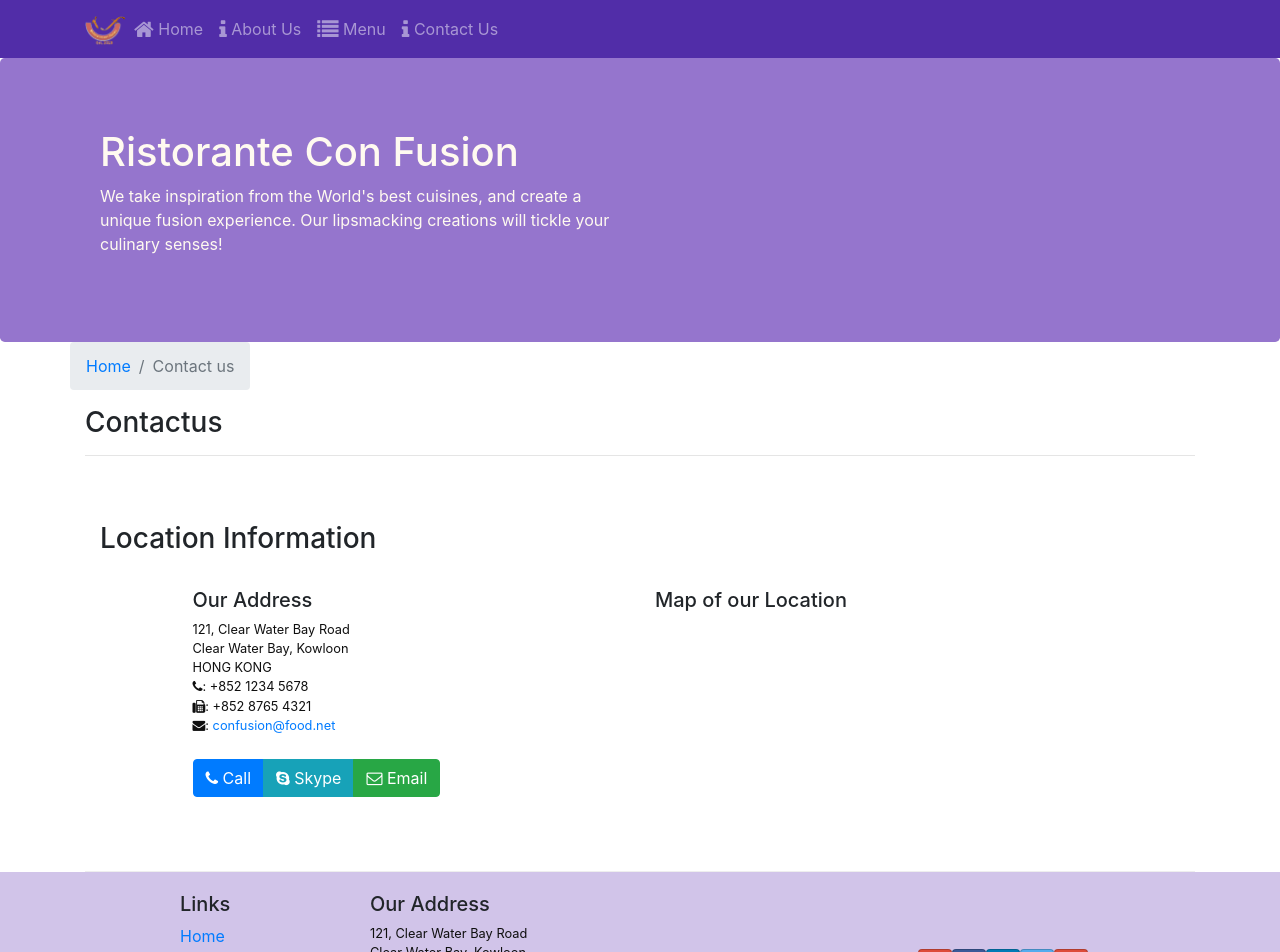
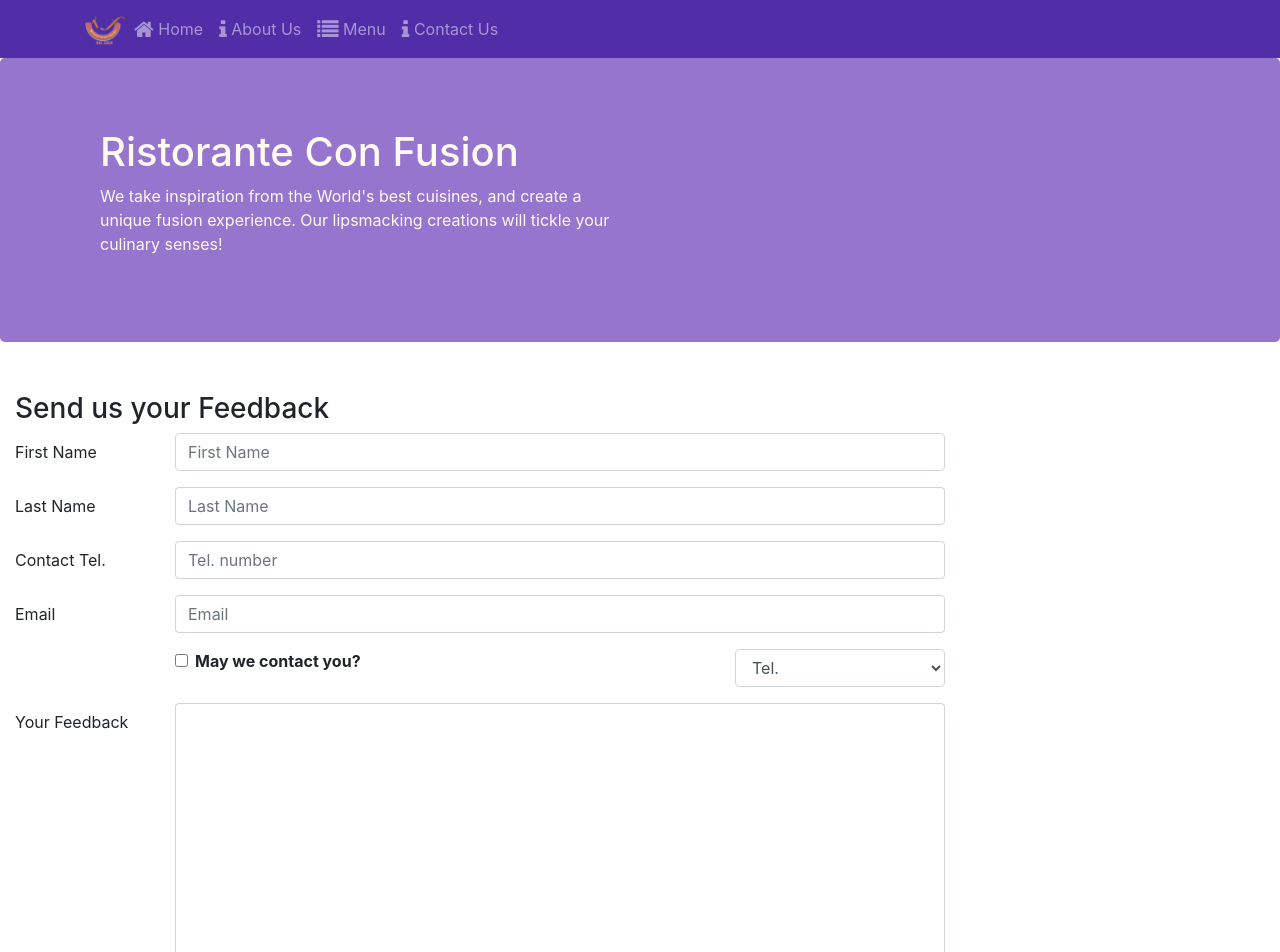
Before and after one commit to mithelan/reactjs-Coursera, a React (Create React App) app: page /contactus in a window 1280 px wide. Shown: the top 952 px of the page. Built offline with nearby package versions, Linux system fonts and the light colour scheme.

Commit message:
Controlled Forms

```diff
--- a/package.json
+++ b/package.json
@@ -11,6 +11,8 @@
     "font-awesome": "^4.7.0",
     "react": "^16.13.1",
     "react-dom": "^16.13.1",
+    "react-redux": "^7.2.0",
+    "react-redux-form": "^1.16.14",
     "react-router-dom": "^5.2.0",
     "react-scripts": "3.4.1",
     "reactstrap": "^8.5.1"
--- a/src/components/ContactComponent.js
+++ b/src/components/ContactComponent.js
@@ -1,51 +1,130 @@
-import React from 'react';
-import {Breadcrumb, BreadCrumb, BreadcrumbItem} from 'reactstrap';
-import {Link} from "react-router-dom";
+import React, {Component} from 'react';
+
+import { Breadcrumb, BreadcrumbItem,
+    Button, Form, FormGroup, Label, Input, Col } from 'reactstrap';
+
+class Contact extends Component {
+    constructor(props) {
+        super(props);
+
+        this.state = {
+            firstname: '',
+            lastname: '',
+            telnum: '',
+            email: '',
+            agree: false,
+            contactType: 'Tel.',
+            message: ''
+        };
+
+        this.handleInputChange = this.handleInputChange.bind(this);
+        this.handleSubmit = this.handleSubmit.bind(this);
+
+    }
+
+    handleInputChange(event) {
+        const target = event.target;
+        const value = target.type === 'checkbox' ? target.checked : target.value;
+        const name = target.name;
+
+        this.setState({
+            [name]: value
+        });
+    }
+
+    handleSubmit(event) {
+        console.log('Current State is: ' + JSON.stringify(this.state));
+        alert('Current State is: ' + JSON.stringify(this.state));
+        event.preventDefault();
+    }
 
 
-function Contact(props) {
-    return(
-        <div className="container">
-            <div className='row'>
-                <Breadcrumb>
-                    <BreadcrumbItem>
-                        <Link to='/home'>Home </Link>
-                    </BreadcrumbItem>
-                    <BreadcrumbItem active>Contact us</BreadcrumbItem>
-                </Breadcrumb>
-                <div className='col-12'>
-                    <h3> Contactus</h3>
-                    <hr />
+    render() {
+        return (
+            <div className="row row-content">
+                <div className="col-12">
+                    <h3>Send us your Feedback</h3>
+                </div>
+                <div className="col-12 col-md-9">
+                    <Form onSubmit={this.handleSubmit}>
+                        <FormGroup row>
+                            <Label htmlFor="firstname" md={2}>First Name</Label>
+                            <Col md={10}>
+                                <Input type="text" id="firstname" name="firstname"
+                                       placeholder="First Name"
+                                       value={this.state.firstname}
+                                       onChange={this.handleInputChange} />
+                            </Col>
+                        </FormGroup>
+                        <FormGroup row>
+                            <Label htmlFor="lastname" md={2}>Last Name</Label>
+                            <Col md={10}>
+                                <Input type="text" id="lastname" name="lastname"
+                                       placeholder="Last Name"
+                                       value={this.state.lastname}
+                                       onChange={this.handleInputChange} />
+                            </Col>
+                        </FormGroup>
+                        <FormGroup row>
+                            <Label htmlFor="telnum" md={2}>Contact Tel.</Label>
+                            <Col md={10}>
+                                <Input type="tel" id="telnum" name="telnum"
+                                       placeholder="Tel. number"
+                                       value={this.state.telnum}
+                                       onChange={this.handleInputChange} />
+                            </Col>
+                        </FormGroup>
+                        <FormGroup row>
+                            <Label htmlFor="email" md={2}>Email</Label>
+                            <Col md={10}>
+                                <Input type="email" id="email" name="email"
+                                       placeholder="Email"
+                                       value={this.state.email}
+                                       onChange={this.handleInputChange} />
+                            </Col>
+                        </FormGroup>
+                        <FormGroup row>
+                            <Col md={{size: 6, offset: 2}}>
+                                <FormGroup check>
+                                    <Label check>
+                                        <Input type="checkbox"
+                                               name="agree"
+                                               checked={this.state.agree}
+                                               onChange={this.handleInputChange} /> {' '}
+                                        <strong>May we contact you?</strong>
+                                    </Label>
+                                </FormGroup>
+                            </Col>
+                            <Col md={{size: 3, offset: 1}}>
+                                <Input type="select" name="contactType"
+                                       value={this.state.contactType}
+                                       onChange={this.handleInputChange}>
+                                    <option>Tel.</option>
+                                    <option>Email</option>
+                                </Input>
+                            </Col>
+                        </FormGroup>
+                        <FormGroup row>
+                            <Label htmlFor="message" md={2}>Your Feedback</Label>
+                            <Col md={10}>
+                                <Input type="textarea" id="message" name="message"
+                                       rows="12"
+                                       value={this.state.message}
+                                       onChange={this.handleInputChange}></Input>
+                            </Col>
+                        </FormGroup>
+                        <FormGroup row>
+                            <Col md={{size: 10, offset: 2}}>
+                                <Button type="submit" color="primary">
+                                    Send Feedback
+                                </Button>
+                            </Col>
+                        </FormGroup>
+                    </Form>
                 </div>
             </div>
-            <div className="row row-content">
-                <div className="col-12">
-                    <h3>Location Information</h3>
-                </div>
-                <div className="col-12 col-sm-4 offset-sm-1">
-                    <h5>Our Address</h5>
-                    <address>
-                        121, Clear Water Bay Road<br />
-                        Clear Water Bay, Kowloon<br />
-                        HONG KONG<br />
-                        <i className="fa fa-phone"></i>: +852 1234 5678<br />
-                        <i className="fa fa-fax"></i>: +852 8765 4321<br />
-                        <i className="fa fa-envelope"></i>: <a href="mailto:confusion@food.net">confusion@food.net</a>
-                    </address>
-                </div>
-                <div className="col-12 col-sm-6 offset-sm-1">
-                    <h5>Map of our Location</h5>
-                </div>
-                <div className="col-12 col-sm-11 offset-sm-1">
-                    <div className="btn-group" role="group">
-                        <a role="button" className="btn btn-primary" href="tel:+85212345678"><i className="fa fa-phone"></i> Call</a>
-                        <a role="button" className="btn btn-info"><i className="fa fa-skype"></i> Skype</a>
-                        <a role="button" className="btn btn-success" href="mailto:confusion@food.net"><i className="fa fa-envelope-o"></i> Email</a>
-                    </div>
-                </div>
-            </div>
-        </div>
-    );
+        );
+    }
 }
 
 export default Contact;
--- a/src/components/HeaderComponent.js
+++ b/src/components/HeaderComponent.js
@@ -1,5 +1,6 @@
 import React, {Component} from 'react';
 import {Navbar, NavbarBrand, Jumbotron, NavbarToggler, Collapse, Nav, NavItem, NavLink} from "reactstrap";
+import {Link} from "react-router-dom";
 
 
 
@@ -31,24 +32,24 @@
                         <Collapse isOpen={this.state.isNavOpen} navbar>
                             <Nav navbar>
                                 <NavItem>
-                                    <NavLink className="nav-link" to="/home">
+                                    <Link className="nav-link" to="/home">
                                         <span className="fa fa-home fa-lg"></span> Home
-                                    </NavLink>
+                                    </Link>
                                 </NavItem>
                                 <NavItem>
-                                    <NavLink className="nav-link" to="/aboutus">
+                                    <Link className="nav-link" to="/aboutus">
                                         <span className="fa fa-info fa-lg"></span> About Us
-                                    </NavLink>
+                                    </Link>
                                 </NavItem>
                                 <NavItem>
-                                    <NavLink className="nav-link" to="/menu">
+                                    <Link className="nav-link" to="/menu">
                                         <span className="fa fa-list fa-lg"></span> Menu
-                                    </NavLink>
+                                    </Link>
                                 </NavItem>
                                 <NavItem>
-                                    <NavLink className="nav-link" to="/contactus">
+                                    <Link className="nav-link" to="/contactus">
                                         <span className="fa fa-info fa-lg"></span> Contact Us
-                                    </NavLink>
+                                    </Link>
                                 </NavItem>
                             </Nav>
                         </Collapse>
```
Also changed, not shown: 1 other file (tests, documents, lock files or other folders).
